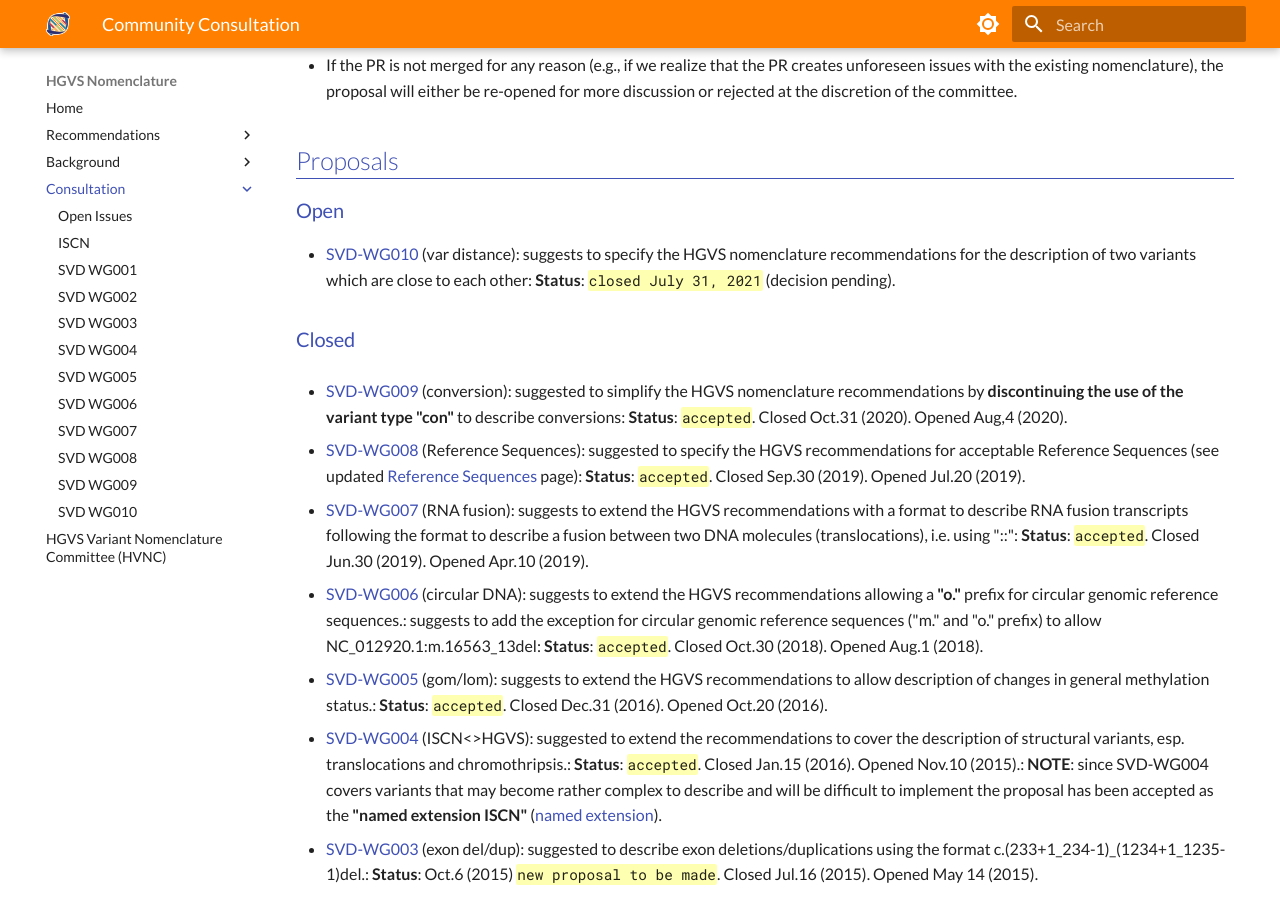
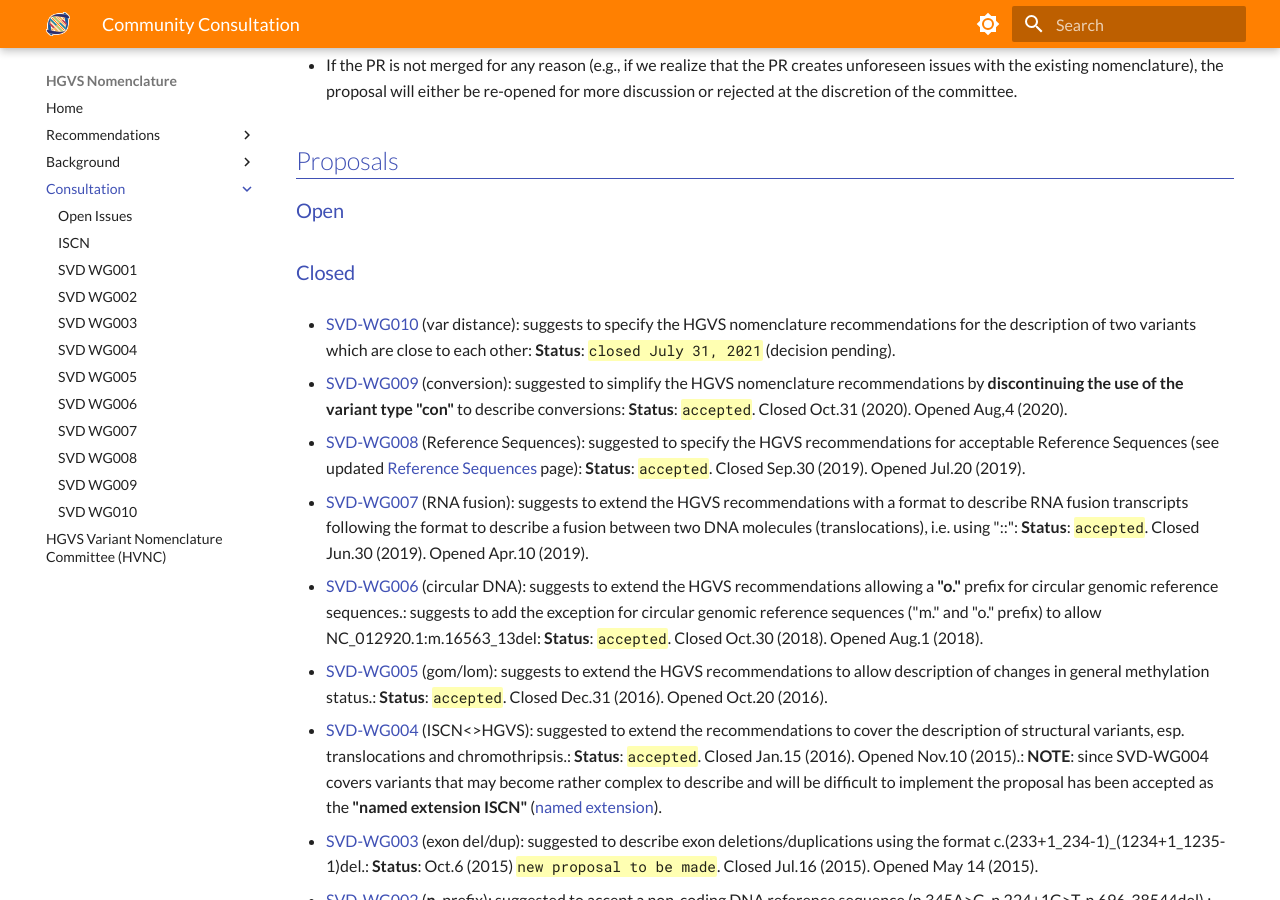
Before and after one commit to HGVSnomenclature/hgvs-nomenclature, an MkDocs documentation site: the page built from docs/consultation/index.md, in a window 1280 px wide and 900 px high, scrolled down 578 px. Built offline with MkDocs 1.6.1 and Material for MkDocs 9.7.7, drawn with Linux system fonts in a browser that asks for light colours.

```diff
--- a/docs/consultation/index.md
+++ b/docs/consultation/index.md
@@ -18,9 +18,9 @@ The HGVS Nomenclature is administed by the [HGVS Variant Nomenclature Committee
 
 ### Open
 
+### Closed
+
 - [SVD-WG010](SVD-WG010.md) (var distance): suggests to specify the HGVS nomenclature recommendations for the description of two variants which are close to each other: **Status**: <code class="spot1">closed July 31, 2021</code> (decision pending).
-
-### Closed
 
 - [SVD-WG009](SVD-WG009.md) (conversion): suggested to simplify the HGVS nomenclature recommendations by **discontinuing the use of the variant type "con"** to describe conversions: **Status**: <code class="spot1">accepted</code>. Closed Oct.31 (2020). Opened Aug,4 (2020).
 
```
Also changed, not shown: docs/.pages.
